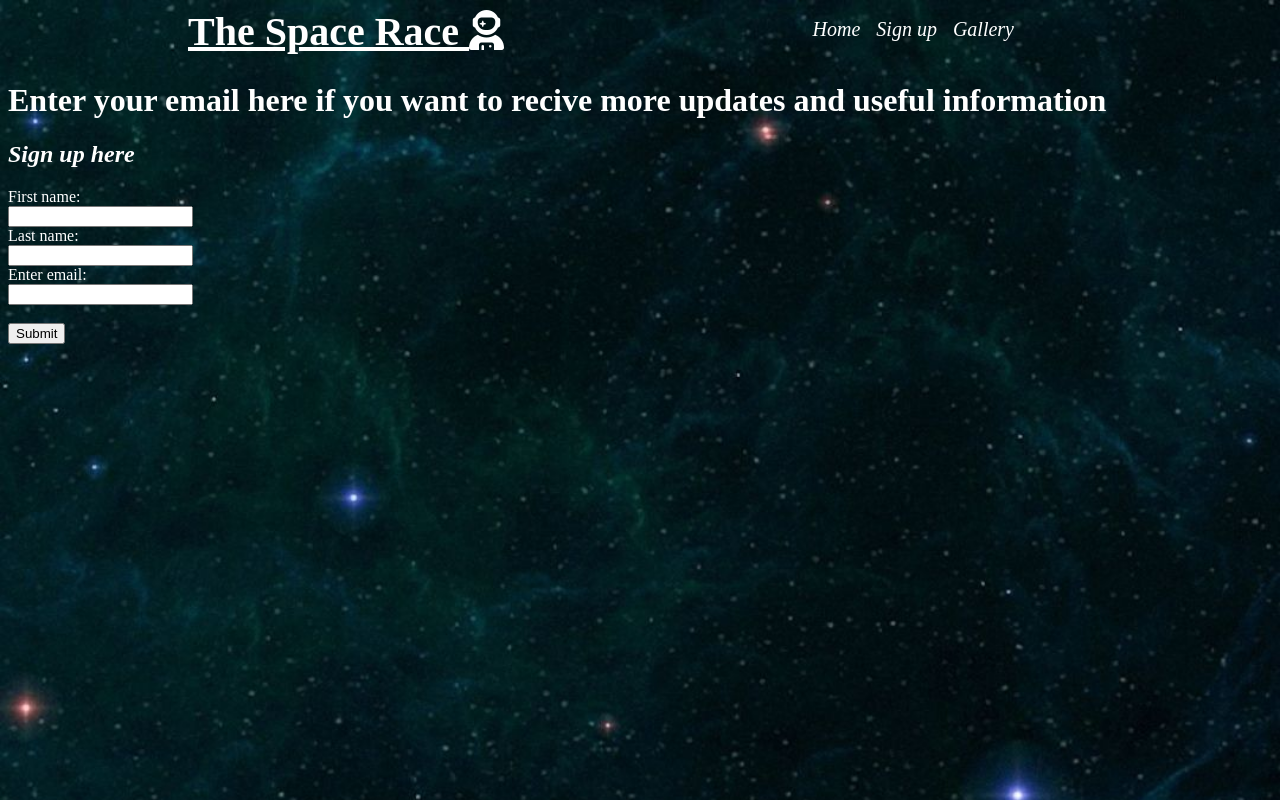
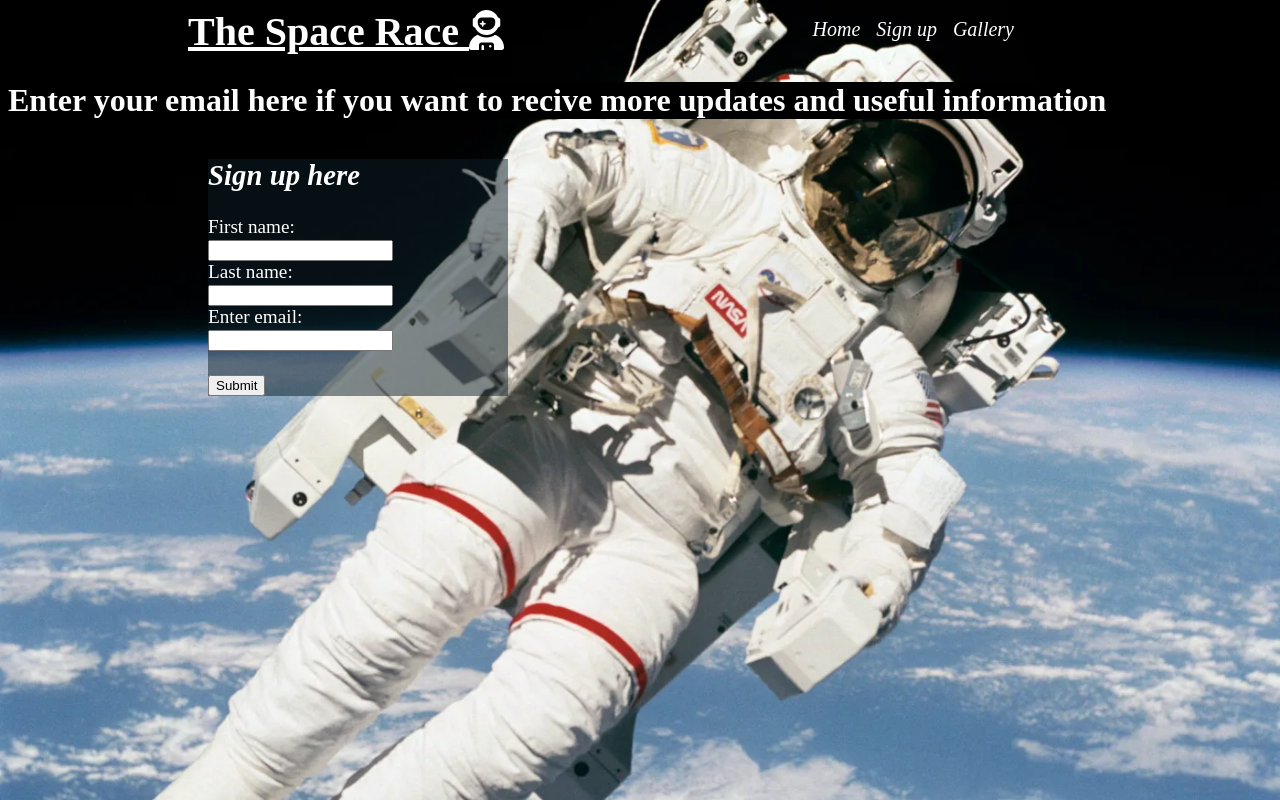
Before and after one commit to Briant-20/the-space-race, a plain HTML site: page sign-up.html in a window 1280 px wide. Drawn offline with Linux system fonts and the light colour scheme.

Commit message:
Style the sign-up.html page and add image

```diff
--- a/assets/css/style.css
+++ b/assets/css/style.css
@@ -114,5 +114,19 @@ form input{
 
 }
 #form-section{
+    font-size: larger;
     width: 300px;
+    margin: 40px 0 0 200px;
+    background: rgba(12, 30, 40, 50%);
+
 }
+#sign-up-body{
+    background-color: black;
+    color: white;
+    background: url(../images/45degree-astronaut.jpg) no-repeat;
+    background-attachment: fixed;
+    background-size: 100%;
+}
+#sign-up-body h1{
+    background-color: black;
+}
--- a/sign-up.html
+++ b/sign-up.html
@@ -7,7 +7,7 @@
     <title>Cause of the space race</title>
     <link rel="stylesheet" href="assets/css/style.css">
 </head>
-<body>
+<body id="sign-up-body">
     <header>
         <a href="index.html"><h1>The Space Race <i class="fa-solid fa-user-astronaut"></i></h1></a>
         <nav>
@@ -29,11 +29,11 @@
         <h2 id="form-header">Sign up here</h2>
         <form>
         <label for="fname">First name:</label><br>
-        <input type="text" id="fname" name="fname"><br>
+        <input type="text" id="fname" name="fname" required><br>
         <label for="lname">Last name:</label><br>
-        <input type="text" id="lname" name="lname"><br>
+        <input type="text" id="lname" name="lname" required><br>
         <label for="email">Enter email:</label><br>
-        <input type="text" id="email" name="email"><br><br>
+        <input type="text" id="email" name="email" required><br><br>
         <input type="submit" value="Submit">
         </form>
     </section>
```
Also changed, not shown: assets/images/45degree-astronaut.jpg (added).
